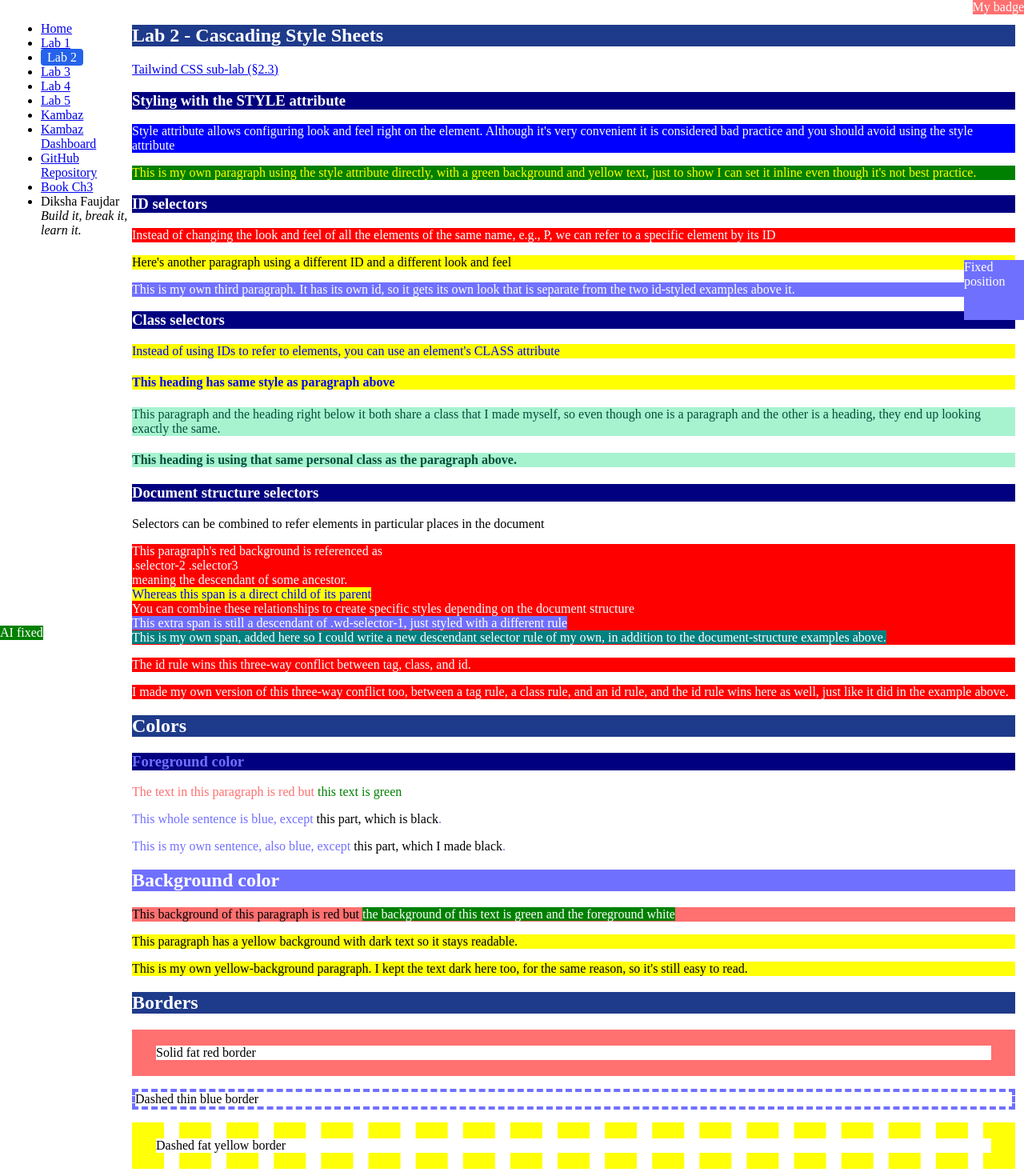
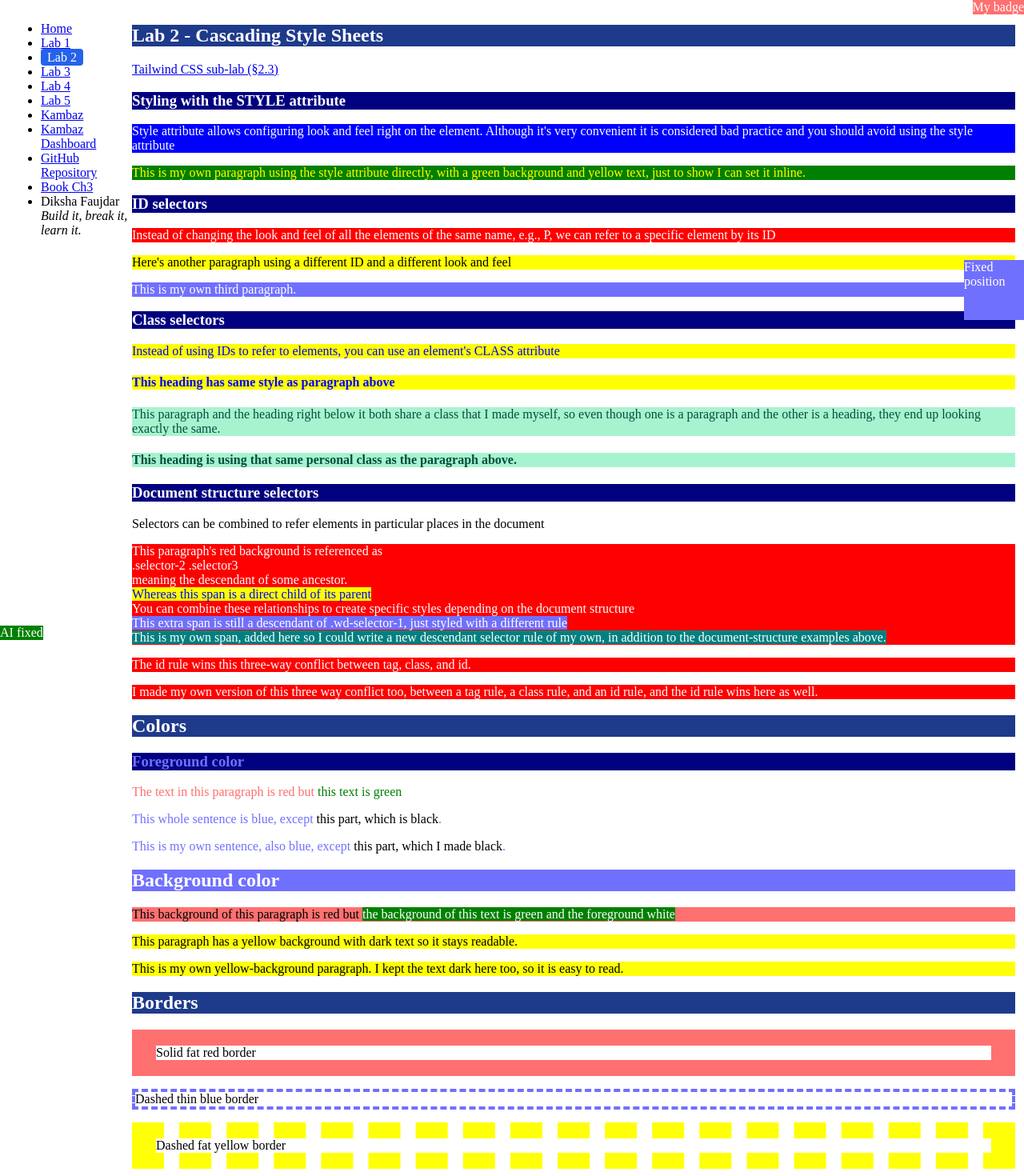
Before and after one commit to dikshafaujdar003/webdev-client, a Next.js app: page /labs/lab2 in a window 1280 px wide. Shown: the top 1470 px of the page at 80% size. Built offline with nearby package versions, Linux system fonts and the light colour scheme.

Commit message:
Tidy Lab 2 text and comments

```diff
--- a/app/labs/lab2/BackgroundColors.tsx
+++ b/app/labs/lab2/BackgroundColors.tsx
@@ -15,7 +15,7 @@ export default function BackgroundColors() {
       {/* On my own 2.1.8 */}
       <p id="wd-your-bg" className="wd-bg-color-yellow wd-fg-color-black">
         This is my own yellow-background paragraph. I kept the text dark
-        here too, for the same reason, so it&apos;s still easy to read.
+        here too, so it is easy to read.
       </p>
     </div>
   );
--- a/app/labs/lab2/Corners.tsx
+++ b/app/labs/lab2/Corners.tsx
@@ -25,8 +25,7 @@ export default function Corners() {
         id="wd-your-corners"
         className="wd-your-rounded wd-border-thin wd-border-blue wd-border-solid wd-padding-fat"
       >
-        This is my own box, with only the right corners rounded instead of
-        the left ones.
+        This is my own box, with only the right corners rounded instead of the left ones.
       </p>
     </div>
   );
--- a/app/labs/lab2/page.tsx
+++ b/app/labs/lab2/page.tsx
@@ -34,8 +34,7 @@ export default function Lab2() {
       {/* On my own 2.1.1 */}
       <p style={{ backgroundColor: "green", color: "yellow" }}>
         This is my own paragraph using the style attribute directly, with a
-        green background and yellow text, just to show I can set it inline
-        even though it&apos;s not best practice.
+        green background and yellow text, just to show I can set it inline.
       </p>
 
       <div id="wd-css-id-selectors">
@@ -51,9 +50,7 @@ export default function Lab2() {
         </p>
         {/* On my own 2.1.3 */}
         <p id="wd-id-selector-3">
-          This is my own third paragraph. It has its own id, so it gets its
-          own look that is separate from the two id-styled examples above
-          it.
+          This is my own third paragraph.
         </p>
       </div>
 
@@ -120,9 +117,9 @@ export default function Lab2() {
       </p>
       {/* On my own 2.1.6 */}
       <p id="wd-your-cascade" className="wd-your-cascade">
-        I made my own version of this three-way conflict too, between a tag
+        I made my own version of this three way conflict too, between a tag
         rule, a class rule, and an id rule, and the id rule wins here as
-        well, just like it did in the example above.
+        well.
       </p>
 
       <ForegroundColors />
```
Also changed, not shown: app/labs/lab2/index.css (+13 -13 lines).
